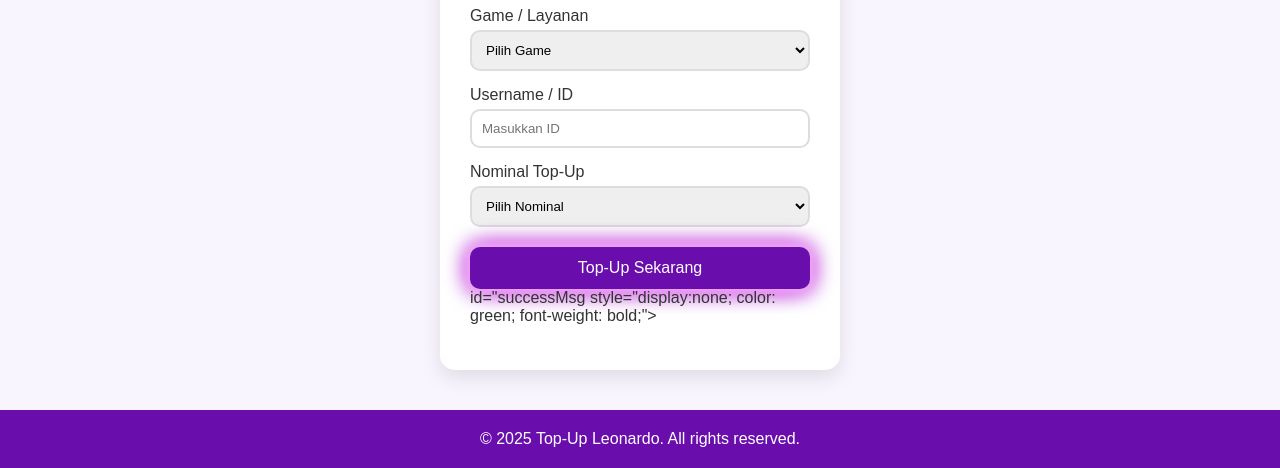
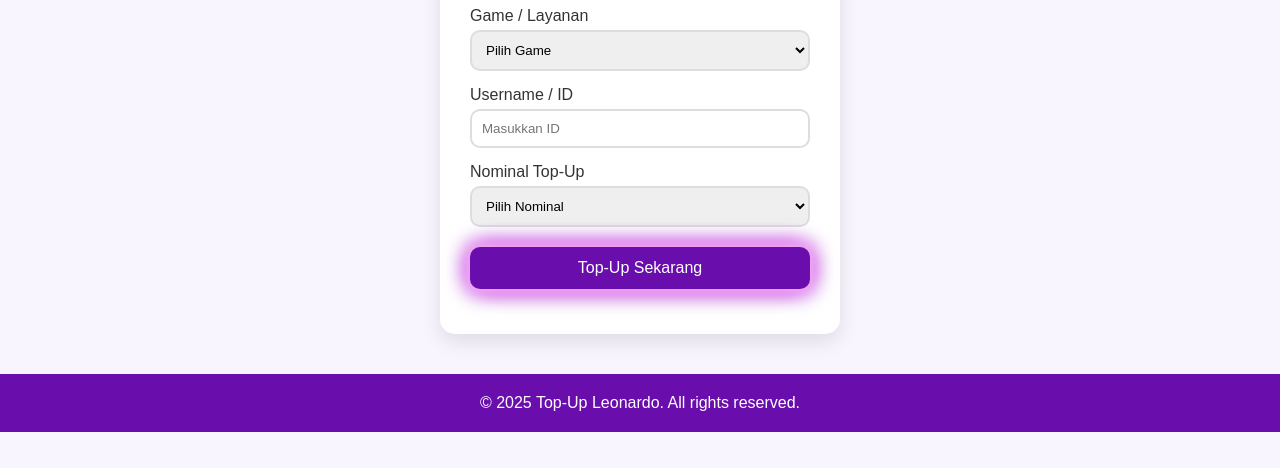
Before and after one commit to rasyadwi056-netizen/Toko-Leonardo-RELEASE-SEMOGA, a plain HTML site: page index.html in a window 1280 px wide. Shown: the part 469-937 px from the top of the page. After the commit the page ends 901 px from the top, so only its background shows below. Drawn offline with Linux system fonts and the light colour scheme.

Commit message:
Update index.html

```diff
--- a/index.html
+++ b/index.html
@@ -57,8 +57,6 @@
             </select>
 
             <button type="submit" class="btn">Top-Up Sekarang</button>
-
-        <p> id="successMsg style="display:none; color: green; font-weight: bold;"></p>
         </form>
         <p id="priceDisplay" class="price-display"></p>
         <p id="successMsg" class="success-msg"></p>
```
